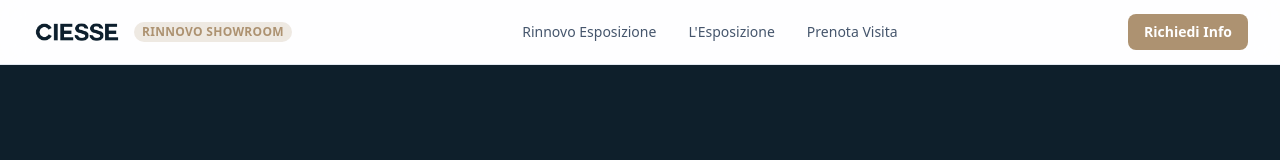
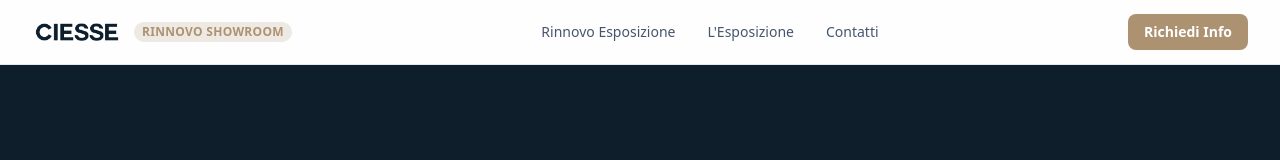
Before and after one commit to CreativiaStudio/ciessehome, a Next.js app: page / in a window 1280 px wide. Shown: the top 160 px of the page. Built offline with nearby package versions, Linux system fonts and the light colour scheme.

Commit message:
fix: Rinominata voce di menu 'Prenota Visita' in 'Contatti' e sistemato href de L'Esposizione

```diff
--- a/app/page.tsx
+++ b/app/page.tsx
@@ -159,8 +159,8 @@ export default function Home() {
           {/* Desktop Nav */}
           <nav className="hidden md:flex space-x-8 text-sm font-medium text-slate-600">
             <a href="#catalog" className="hover:text-[#ad9271] transition-colors">Rinnovo Esposizione</a>
-            <a href="#catalog" className="hover:text-[#ad9271] transition-colors">L&apos;Esposizione</a>
-            <a href="#contact" className="hover:text-[#ad9271] transition-colors">Prenota Visita</a>
+            <a href="#showroom" className="hover:text-[#ad9271] transition-colors">L&apos;Esposizione</a>
+            <a href="#contact" className="hover:text-[#ad9271] transition-colors">Contatti</a>
           </nav>
 
           <div className="flex items-center gap-4">
@@ -192,7 +192,7 @@ export default function Home() {
               Rinnovo Esposizione
             </a>
             <a
-              href="#catalog"
+              href="#showroom"
               className="text-[#0e1f2b] font-medium py-2 border-b border-slate-100"
               onClick={() => setIsMobileMenuOpen(false)}
             >
@@ -203,7 +203,7 @@ export default function Home() {
               className="text-[#0e1f2b] font-medium py-2"
               onClick={() => setIsMobileMenuOpen(false)}
             >
-              Prenota Visita
+              Contatti
             </a>
             <a
               href="#contact"
@@ -391,7 +391,7 @@ export default function Home() {
         </section>
 
         {/* Identità e Showroom Section */}
-        <section className="py-20 sm:py-24 bg-white relative border-t border-slate-100">
+        <section id="showroom" className="py-20 sm:py-24 bg-white relative border-t border-slate-100">
           <div className="max-w-7xl mx-auto px-4 sm:px-6 lg:px-8">
             <div className="grid lg:grid-cols-2 gap-12 lg:gap-20 items-center">
               <div>
```
